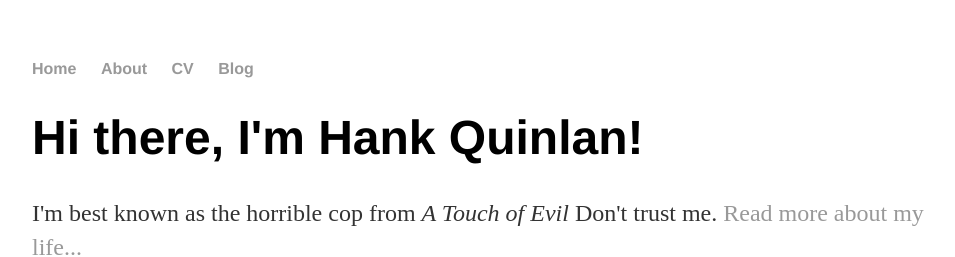
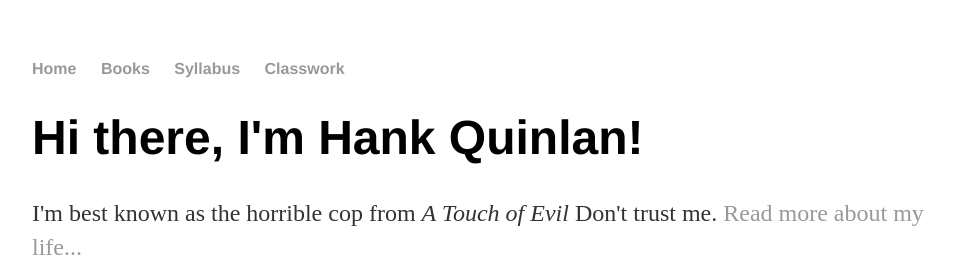
Before and after one commit to cbgoodman/uno-spa-quant-ii, a Jekyll site: the page built from index.html, in a window 1280 px wide. Shown: the top 257 px of the page, without its empty margins (160-1115 px from the left). Built offline with Jekyll 4.4.1, drawn with Linux system fonts in a browser that asks for light colours.

Commit message:
Update default.html

```diff
--- a/_layouts/default.html
+++ b/_layouts/default.html
@@ -9,9 +9,9 @@
 			<nav>
 	    		<ul>
 	        		<li><a href="/">Home</a></li>
-		        	<li><a href="/about">About</a></li>
-	        		<li><a href="/cv">CV</a></li>
-	        		<li><a href="/blog">Blog</a></li>
+		        	<li><a href="/books">Books</a></li>
+	        		<li><a href="/syllabus">Syllabus</a></li>
+	        		<li><a href="/class">Classwork</a></li>
 	    		</ul>
 			</nav>
 			<div class="container">
```
